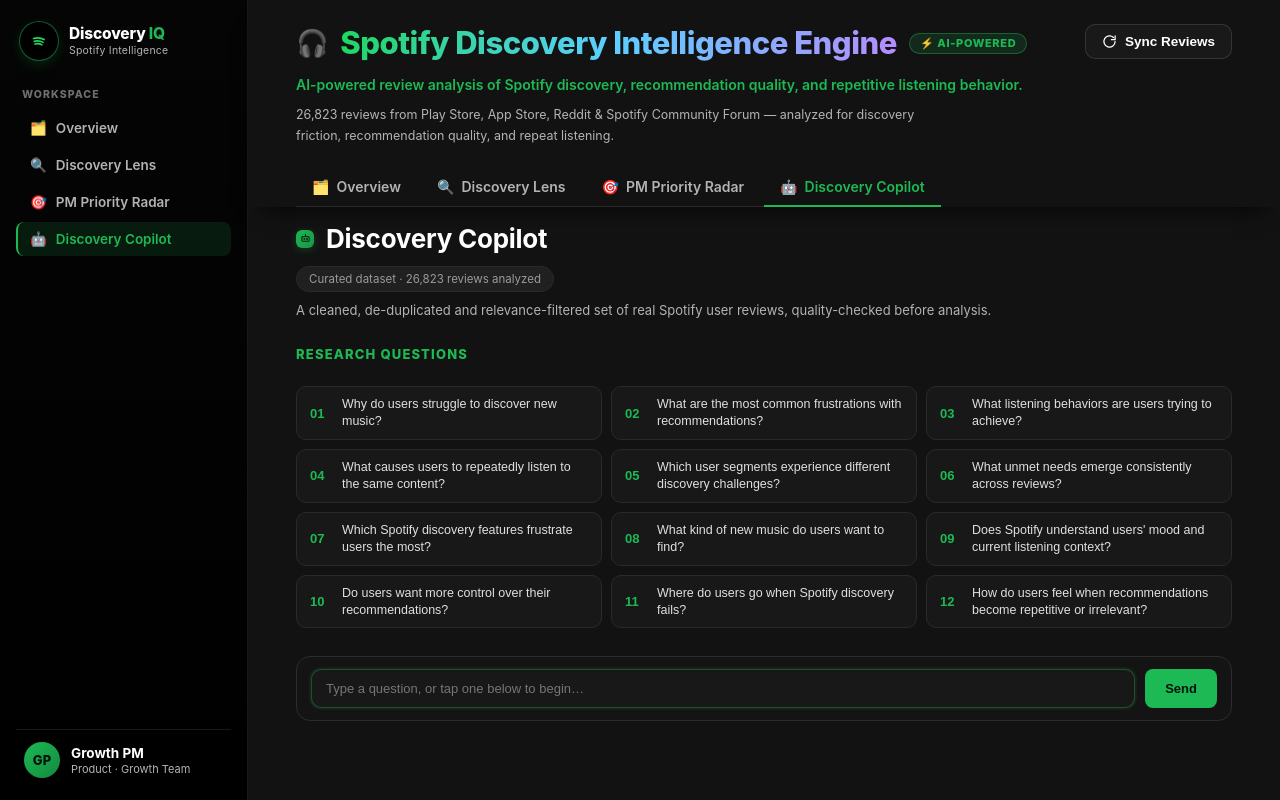
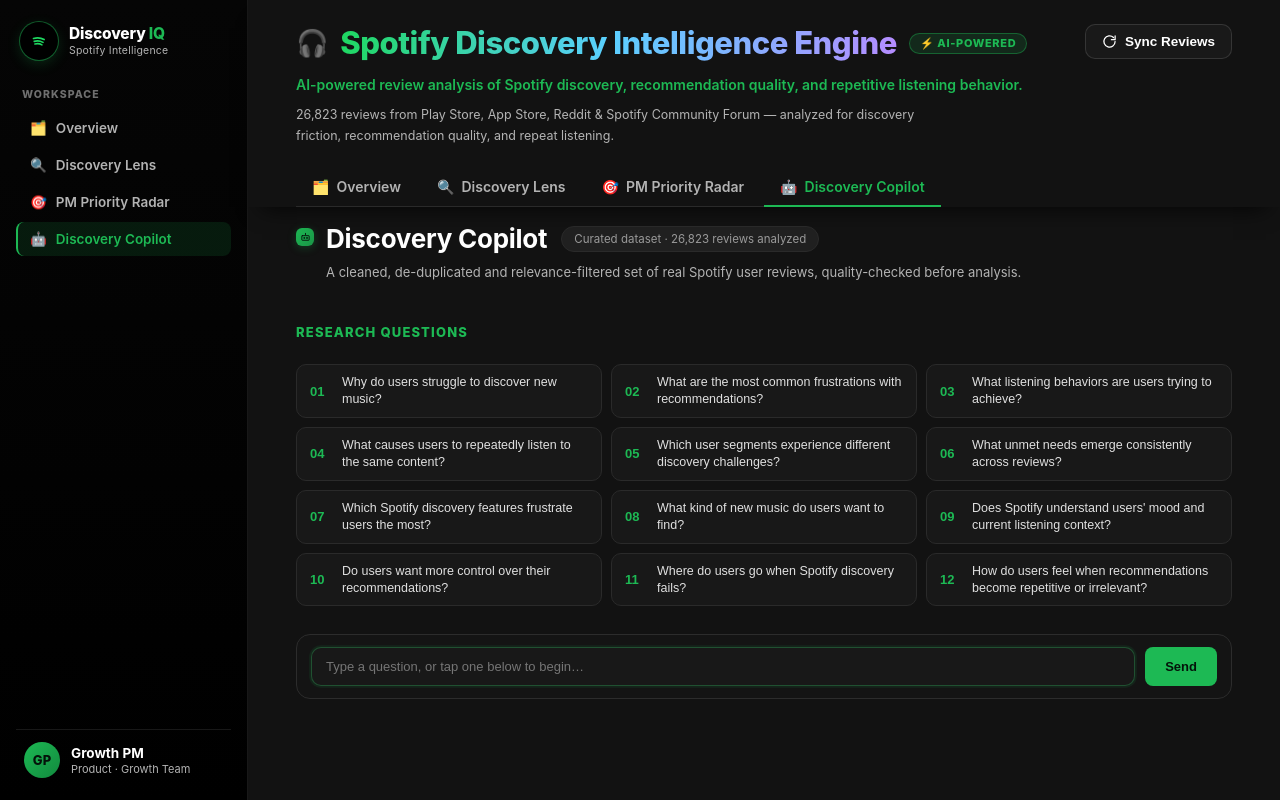
Before and after one commit to shruthisenthil2000/gl-spotify-review-discovery-engine, a Next.js app in the folder vercel-dashboard/: page /pilot in a window 1280 px wide. Built offline with nearby package versions, Linux system fonts and the light colour scheme.

Commit message:
Refine discovery copilot header layout

```diff
--- a/vercel-dashboard/app/globals.css
+++ b/vercel-dashboard/app/globals.css
@@ -989,3 +989,12 @@ html, body { overflow-x: clip; }
   border-left: 3px solid var(--green); border-radius: 10px; padding: 12px 15px;
   margin-bottom: 14px; font-size: 13px; line-height: 1.65; color: #d4d4d4; }
 .live-summary > b { color: #fff; }
+
+/* Copilot header: pill beside the title, description right under it, more gap before questions */
+.copilot-header { align-items: flex-start; }
+.copilot-icon.big { margin-top: 5px; }
+.copilot-head-text { flex: 1; min-width: 0; }
+.copilot-title-row { display: flex; align-items: center; gap: 14px; flex-wrap: wrap; }
+.copilot-title-row .dataset-status { margin: 0; }
+.copilot-head-text .dataset-note { margin: 8px 0 0; }
+.copilot-body { margin-top: 40px; }
--- a/vercel-dashboard/app/pilot/page.tsx
+++ b/vercel-dashboard/app/pilot/page.tsx
@@ -298,12 +298,14 @@ export default function AiPilot() {
           <svg viewBox="0 0 24 24" width="11" height="11" fill="none" stroke="#04130a" strokeWidth="2" strokeLinecap="round" strokeLinejoin="round">
             <path d="M12 3v3M5 8h14a1 1 0 0 1 1 1v8a1 1 0 0 1-1 1H5a1 1 0 0 1-1-1V9a1 1 0 0 1 1-1Z" /><circle cx="9" cy="13" r="1" /><circle cx="15" cy="13" r="1" /></svg>
         </span>
-        <div>
-          <h1 style={{ margin: 0 }}>Discovery Copilot</h1>
+        <div className="copilot-head-text">
+          <div className="copilot-title-row">
+            <h1 style={{ margin: 0 }}>Discovery Copilot</h1>
+            <span className="dataset-status">Curated dataset · 26,823 reviews analyzed</span>
+          </div>
+          <div className="dataset-note">A cleaned, de-duplicated and relevance-filtered set of real Spotify user reviews, quality-checked before analysis.</div>
         </div>
       </div>
-      <span className="dataset-status">Curated dataset · 26,823 reviews analyzed</span>
-      <div className="dataset-note">A cleaned, de-duplicated and relevance-filtered set of real Spotify user reviews, quality-checked before analysis.</div>
 
       <div className="copilot-body">
         {msgs.map((m, i) => {
```
